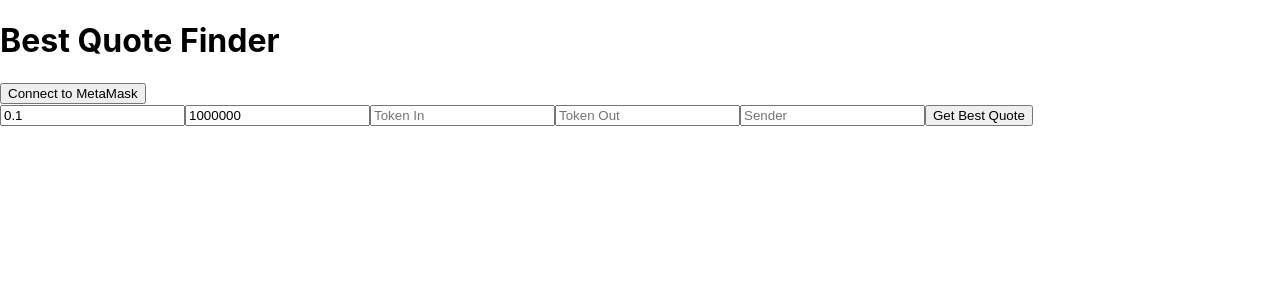
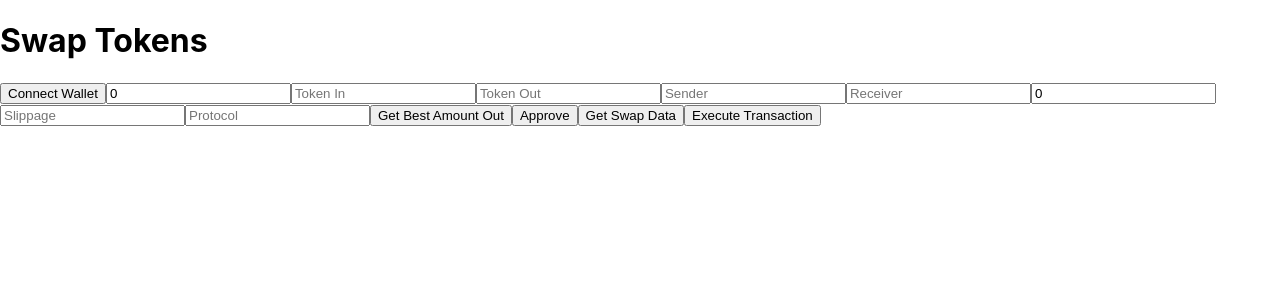
Before and after one commit to jaysinghdhakad/meta-ggragator-fe, a React (Create React App) app: page / in a window 1280 px wide. Shown: the top 300 px of the page. Built offline with nearby package versions, Linux system fonts and the light colour scheme.

Commit message:
feat: added amount out and swap data feature

```diff
--- a/src/App.js
+++ b/src/App.js
@@ -2,123 +2,194 @@ import React, { useState, useEffect } from 'react';
 import axios from 'axios';
 import { ethers } from 'ethers';
 
-function App() {
-  const [formData, setFormData] = useState({
-    slippage: 0.1,
-    amount: 1000000,
-    tokenIn: '',
-    tokenOut: '',
-    sender: '',
-  });
-  const [quote, setQuote] = useState(null);
-  const [account, setAccount] = useState(null);
+const App = () => {
+  const [amount, setAmount] = useState(0);
+  const [tokenIn, setTokenIn] = useState('');
+  const [tokenOut, setTokenOut] = useState('');
+  const [sender, setSender] = useState('');
+  const [receiver, setReceiver] = useState('');
+  const [chainId, setChainId] = useState(0);
+  const [slippage, setSlippage] = useState('');
+  const [protocol, setProtocol] = useState('');
+  const [amountOut, setAmountOut] = useState('');
+  const [approvalAddress, setApprovalAddress] = useState('');
+  const [swapData, setSwapData] = useState(null);
+  const [transactionHash, setTransactionHash] = useState('');
+  const [bestAmountOutResponse, setBestAmountOutResponse] = useState(null);
+  const [approvalResponse, setApprovalResponse] = useState(null);
+  const [swapDataResponse, setSwapDataResponse] = useState(null);
+  const [transactionResponse, setTransactionResponse] = useState(null);
+  const [walletAddress, setWalletAddress] = useState('');
   const [provider, setProvider] = useState(null);
+  const [error, setError] = useState('');
 
-  useEffect(() => {
-    checkIfWalletIsConnected();
-  }, []);
-
-  const checkIfWalletIsConnected = async () => {
+  const connectWallet = async () => {
+    try {
       if (window.ethereum) {
         const provider = new ethers.providers.Web3Provider(window.ethereum);
+        await provider.send("eth_requestAccounts", []);
+        const signer = provider.getSigner();
+        const address = await signer.getAddress();
+        setWalletAddress(address);
         setProvider(provider);
-      try {
-        const accounts = await window.ethereum.request({ method: 'eth_accounts' });
-        if (accounts.length > 0) {
-          setAccount(accounts[0]);
-          setFormData(prev => ({ ...prev, sender: accounts[0] }));
+        setError('');
+      } else {
+        setError("Please install MetaMask!");
       }
     } catch (error) {
-        console.error("An error occurred while connecting to MetaMask", error);
-      }
+      console.error('Error connecting wallet:', error);
+      setError('Error connecting wallet: ' + error.message);
     }
   };
 
-  const connectWallet = async () => {
-    if (window.ethereum) {
+  const clearData = () => {
+    setBestAmountOutResponse(null);
+    setTransactionResponse(null);
+    setTransactionHash('');
+    setError('');
+    setSwapDataResponse(null);
+    setApprovalResponse(null);
+    setSwapData(null);
+  };
+
+  const handleGetBestAmountOut = async () => {
     try {
-        const accounts = await window.ethereum.request({ method: 'eth_requestAccounts' });
-        setAccount(accounts[0]);
-        setFormData(prev => ({ ...prev, sender: accounts[0] }));
+      clearData();
+      const response = await axios.post('http://bsccentral.velvetdao.xyz:3000/best-amount-out', {
+        amount:Number(amount),
+        tokenIn:tokenIn,
+        tokenOut:tokenOut,
+        sender:sender,
+        receiver:receiver,
+        chainId:Number(chainId)
+      });
+
+      console.log(response.setSwapDataResponse)
+
+      setBestAmountOutResponse(response.data);
+      setAmountOut(response.data.amountOut);
+      setApprovalAddress(response.data.approvalAddress);
+      setError('');
     } catch (error) {
-        console.error("User denied account access", error);
-      }
-    } else {
-      alert("Please install MetaMask!");
+      console.log(error)
+      console.error('Error getting best amount out:', error);
+      setError('Error getting best amount out: ' + error.message);
     }
   };
 
-  const handleChange = (e) => {
-    setFormData({ ...formData, [e.target.name]: e.target.value });
-  };
-
-  const handleSubmit = async (e) => {
-    e.preventDefault();
+  const getTokenDecimals = async (tokenAddress) => {
     try {
-      const response = await axios.post('https://meta-aggregator-be.onrender.com/best-quote', formData);
-      setQuote(response.data);
+      const tokenContract = new ethers.Contract(tokenAddress, [
+        'function decimals() view returns (uint8)'
+      ], provider);
+      const decimals = await tokenContract.decimals();
+      return decimals;
     } catch (error) {
-      console.error('Error fetching quote:', error);
+      console.error('Error fetching token decimals:', error);
+      setError('Error fetching token decimals: ' + error.message);
+      return null;
     }
   };
 
-  const handleApproval = async () => {
-    if (!provider || !quote) return;
+  const handleApprove = async () => {
+    try {
+      if (!provider) {
+        setError("Please connect your wallet first!");
+        return;
+      }
       const signer = provider.getSigner();
-    const erc20Contract = new ethers.Contract(formData.tokenIn, ['function approve(address spender, uint256 amount) public returns (bool)'], signer);
-    try {
-      const tx = await erc20Contract.approve(quote.approvalAddress, ethers.utils.parseUnits(formData.amount.toString(), 18));
-      await tx.wait();
-      console.log('Approval successful');
+      const decimals = await getTokenDecimals(tokenIn);
+      if (decimals === null) {
+        return;
+      }
+      const tokenContract = new ethers.Contract(tokenIn, [
+        'function approve(address spender, uint256 amount) public returns (bool)'
+      ], signer);
+
+      const approvalTx = await tokenContract.approve(approvalAddress, ethers.utils.parseUnits(amount, decimals));
+      const receipt = await approvalTx.wait();
+      setApprovalResponse(receipt);
+      setError('');
     } catch (error) {
-      console.error('Error during approval:', error);
+      console.error('Error approving token transfer:', error);
+      setError('Error approving token transfer: ' + error.message);
     }
   };
 
-  const handleTransaction = async () => {
-    console.log({provider,quote})
-    if (!provider || !quote) return;
+  const handleGetSwapData = async () => {
+    try {
+      const response = await axios.post('http://bsccentral.velvetdao.xyz:3000/swap-data', {
+        slippage:Number(slippage),
+        amount:Number(amount),
+        tokenIn:tokenIn,
+        tokenOut:tokenOut,
+        sender:sender,
+        amountOut:Number(amountOut),
+        protocol:protocol,
+        receiver:receiver,
+        chainId:Number(chainId)
+      });
+
+      setSwapDataResponse(response.data);
+      setSwapData(response.data);
+      setError('');
+    } catch (error) {
+      console.error('Error getting swap data:', error);
+      setError('Error getting swap data: ' + error.message);
+    }
+  };
+
+  const handleExecuteTransaction = async () => {
+    try {
+      if (!provider) {
+        setError("Please connect your wallet first!");
+        return;
+      }
       const signer = provider.getSigner();
-    try {
-      const tx = await signer.sendTransaction({
-        to: quote.to,
-        data: quote.data,
-        value: ethers.BigNumber.from(quote.value)
-      });
-      await tx.wait();
-      console.log('Transaction successful');
+
+      const tx = {
+        to: swapData.to,
+        data: swapData.data,
+        value: ethers.utils.parseUnits(swapData.value, 'wei')
+      };
+
+      const transactionResponse = await signer.sendTransaction(tx);
+      const receipt = await transactionResponse.wait();
+
+      setTransactionResponse(receipt);
+      setTransactionHash(transactionResponse.hash);
+      setError('');
     } catch (error) {
-      console.error('Error during transaction:', error);
+      console.error('Error executing transaction:', error);
+      setError('Error executing transaction: ' + error.message);
     }
   };
 
   return (
-    <div className="App">
-      <h1>Best Quote Finder</h1>
-      {account ? (
-        <p>Connected: {account}</p>
-      ) : (
-        <button onClick={connectWallet}>Connect to MetaMask</button>
-      )}
-      <form onSubmit={handleSubmit}>
-        <input name="slippage" value={formData.slippage} onChange={handleChange} placeholder="Slippage" />
-        <input name="amount" value={formData.amount} onChange={handleChange} placeholder="Amount" />
-        <input name="tokenIn" value={formData.tokenIn} onChange={handleChange} placeholder="Token In" />
-        <input name="tokenOut" value={formData.tokenOut} onChange={handleChange} placeholder="Token Out" />
-        <input name="sender" value={formData.sender} onChange={handleChange} placeholder="Sender" readOnly />
-        <button type="submit">Get Best Quote</button>
-      </form>
-
-      {quote && (
     <div>
-          <h2>Best Quote:</h2>
-          <pre>{JSON.stringify(quote, null, 2)}</pre>
-          <button onClick={handleApproval}>Approve</button>
-          <button onClick={handleTransaction}>Execute Transaction</button>
-        </div>
-      )}
+      <h1>Swap Tokens</h1>
+      <button onClick={connectWallet}>Connect Wallet</button>
+      {walletAddress && <p>Connected Wallet: {walletAddress}</p>}
+      <input type="text" placeholder="Amount" value={amount} onChange={(e) => setAmount(e.target.value)} />
+      <input type="text" placeholder="Token In" value={tokenIn} onChange={(e) => setTokenIn(e.target.value)} />
+      <input type="text" placeholder="Token Out" value={tokenOut} onChange={(e) => setTokenOut(e.target.value)} />
+      <input type="text" placeholder="Sender" value={sender} onChange={(e) => setSender(e.target.value)} />
+      <input type="text" placeholder="Receiver" value={receiver} onChange={(e) => setReceiver(e.target.value)} />
+      <input type="text" placeholder="Chain ID" value={chainId} onChange={(e) => setChainId(e.target.value)} />
+      <input type="text" placeholder="Slippage" value={slippage} onChange={(e) => setSlippage(e.target.value)} />
+      <input type="text" placeholder="Protocol" value={protocol} onChange={(e) => setProtocol(e.target.value)} />
+      <button onClick={handleGetBestAmountOut}>Get Best Amount Out</button>
+      <button onClick={handleApprove}>Approve</button>
+      <button onClick={handleGetSwapData}>Get Swap Data</button>
+      <button onClick={handleExecuteTransaction}>Execute Transaction</button>
+      {error && <p style={{ color: 'red' }}>{error}</p>}
+      {bestAmountOutResponse && <pre>Best Amount Out Response: {JSON.stringify(bestAmountOutResponse, null, 2)}</pre>}
+      {approvalResponse && <pre>Approval Response: {JSON.stringify(approvalResponse, null, 2)}</pre>}
+      {swapDataResponse && <pre>Swap Data Response: {JSON.stringify(swapDataResponse, null, 2)}</pre>}
+      {transactionResponse && <pre>Transaction Response: {JSON.stringify(transactionResponse, null, 2)}</pre>}
+      {transactionHash && <p>Transaction Hash: {transactionHash}</p>}
     </div>
   );
-}
+};
 
 export default App;
```
Lines whose indentation alone changed are shown as unchanged.
